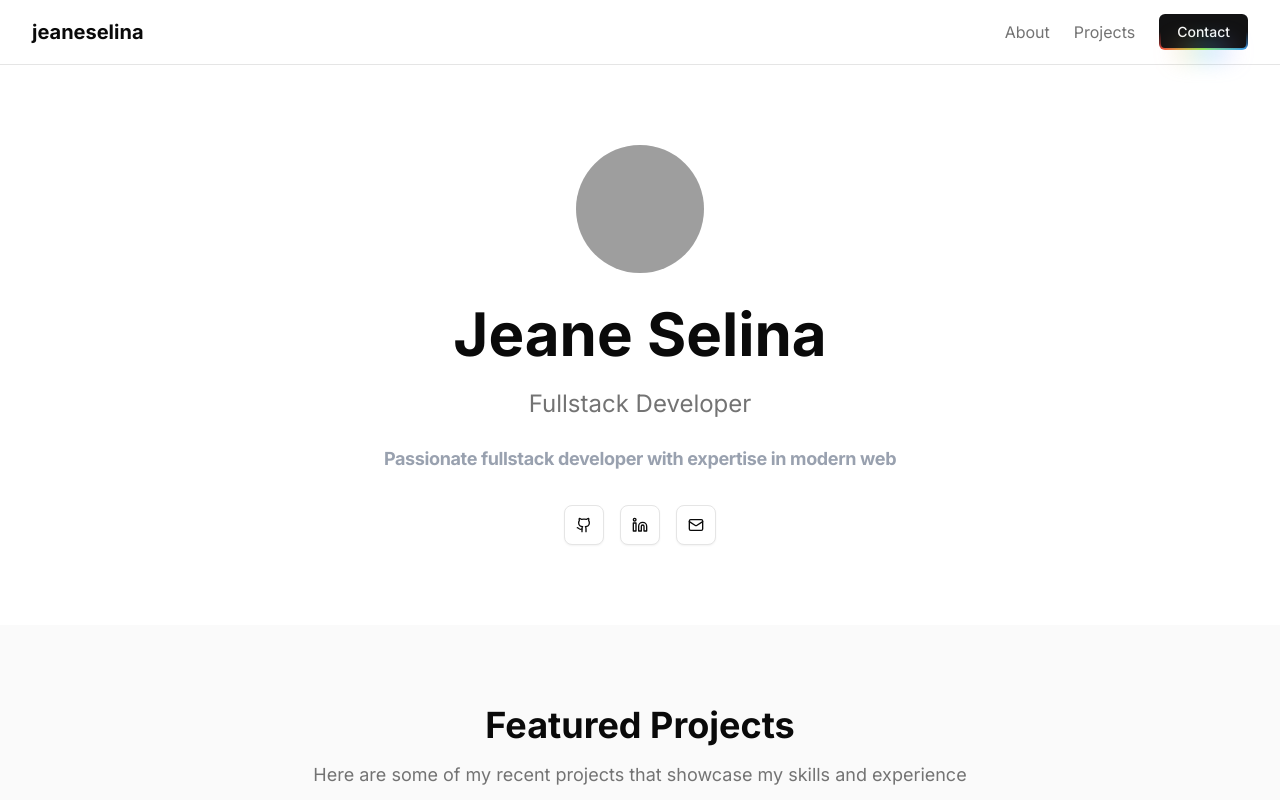
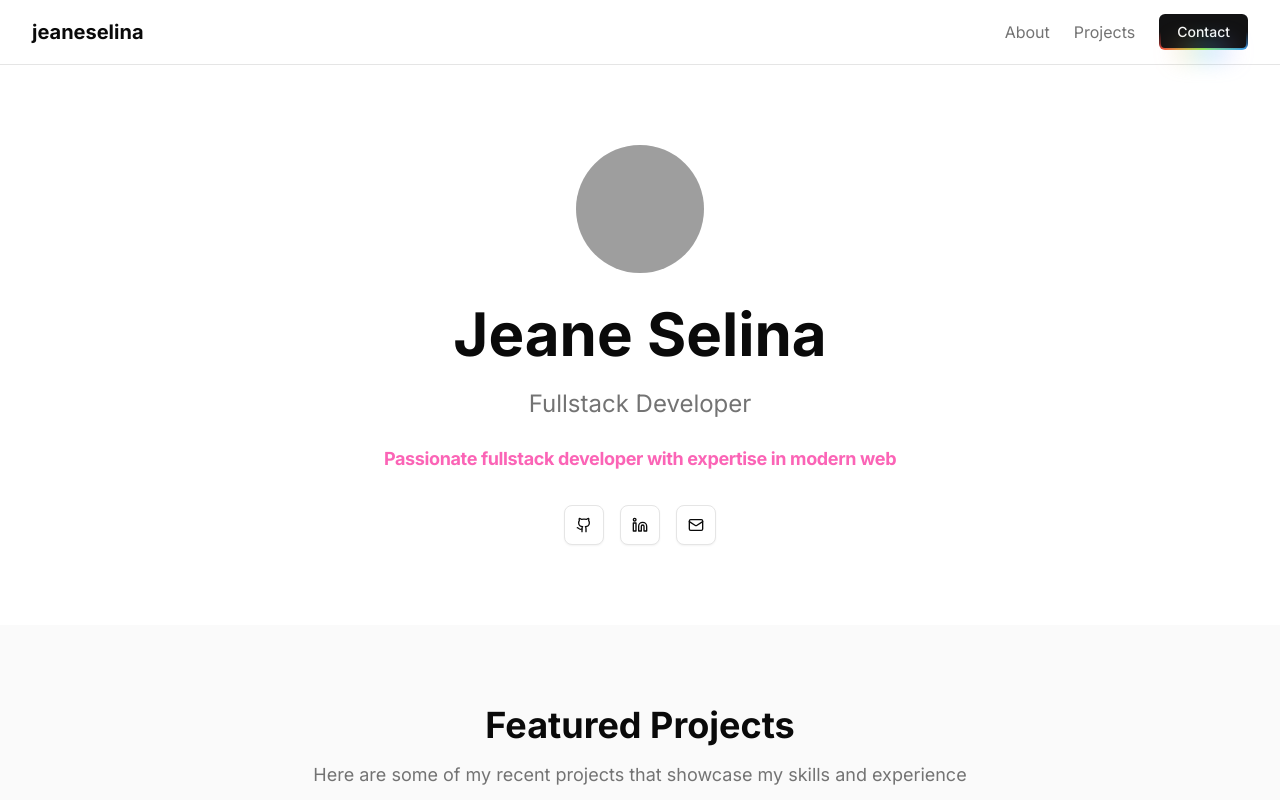
Before and after one commit to jeaneselinasm/porto-1, a Next.js app: page / in a window 1280 px wide. Shown: the top 800 px of the page. Built offline with nearby package versions, Linux system fonts and the light colour scheme; grey boxes are pictures that could not be loaded.

Commit message:
update:decription in hero section

```diff
--- a/app/personal-website.tsx
+++ b/app/personal-website.tsx
@@ -149,7 +149,7 @@ export default function PersonalWebsite() {
               Fullstack Developer
             </p>
             <p className="text-base sm:text-lg text-muted-foreground max-w-2xl mx-auto leading-relaxed px-4 sm:px-0">
-                <TypingAnimation className="text-base text-gray-400 sm:text-lg  max-w-2xl mx-auto leading-relaxed px-4 sm:px-0">
+                <TypingAnimation className="text-base text-pink-400 sm:text-lg  max-w-2xl mx-auto leading-relaxed px-4 sm:px-0">
  Passionate fullstack developer with expertise in modern web
               technologies. I create scalable applications and love turning
               complex problems into simple, beautiful solutions. Currently
```
